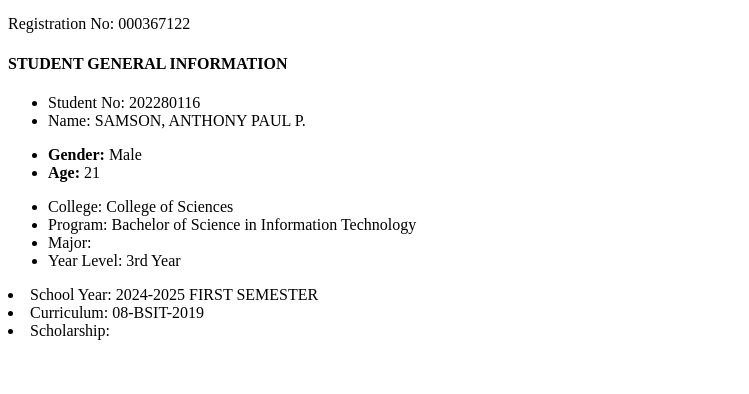
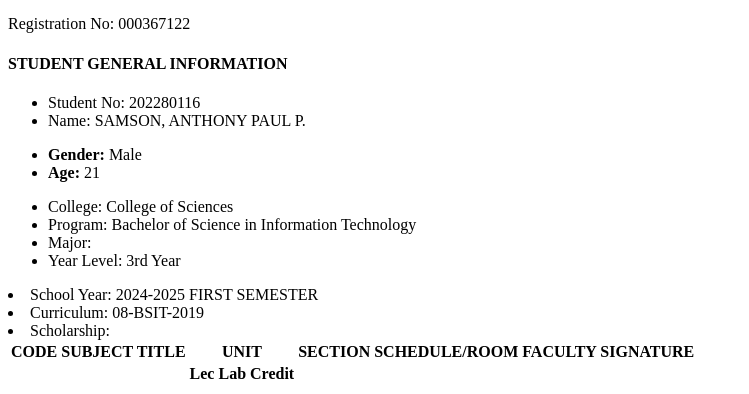
Before and after one commit to Apps-f/WEBSys-SAMSON, a plain HTML site: page index.html in a window 1280 px wide. Shown: the part 673-1067 px from the top of the page, without its empty margins (0-749 px from the left). Before the commit the page ends 1021 px from the top, so only its background shows below. Drawn offline with Linux system fonts and the light colour scheme.

Commit message:
Table Head

```diff
--- a/index.html
+++ b/index.html
@@ -98,5 +98,29 @@
         </div>
     </main>
 
+    <div class="table2">
+        <table>
+            <thead>
+                <tr>
+                    <th>CODE</th>
+                    <th>SUBJECT TITLE</th>
+                    <th>UNIT</th>
+                    <th>SECTION</th>
+                    <th>SCHEDULE/ROOM</th>
+                    <th>FACULTY SIGNATURE</th>
+                </tr>
+                <tr>
+                    <th></th>
+                    <th></th>
+                    <th>Lec        Lab        Credit</th>
+                    <th></th>
+                    <th></th>
+                    <th></th>
+                </tr>
+            </thead>
+        </table>
+    </div>
+
+
 </body>
 </html>
```
